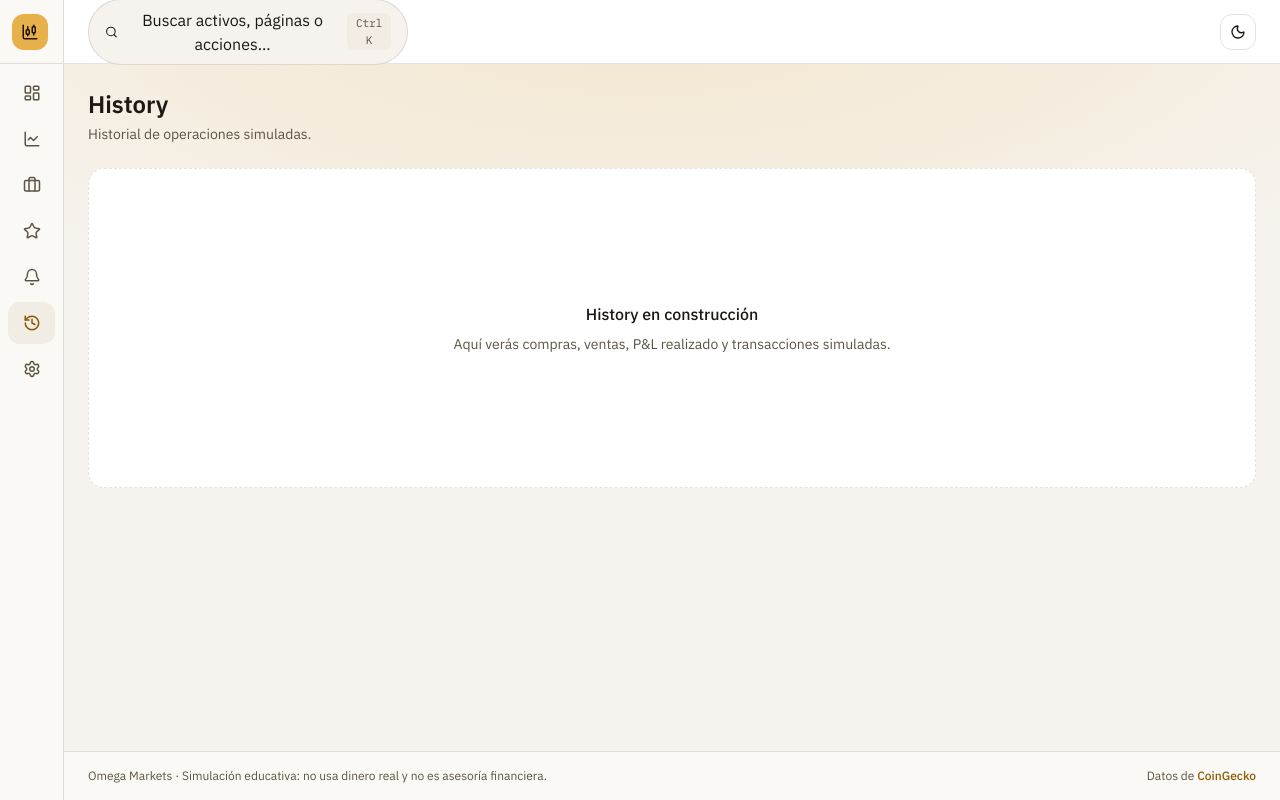
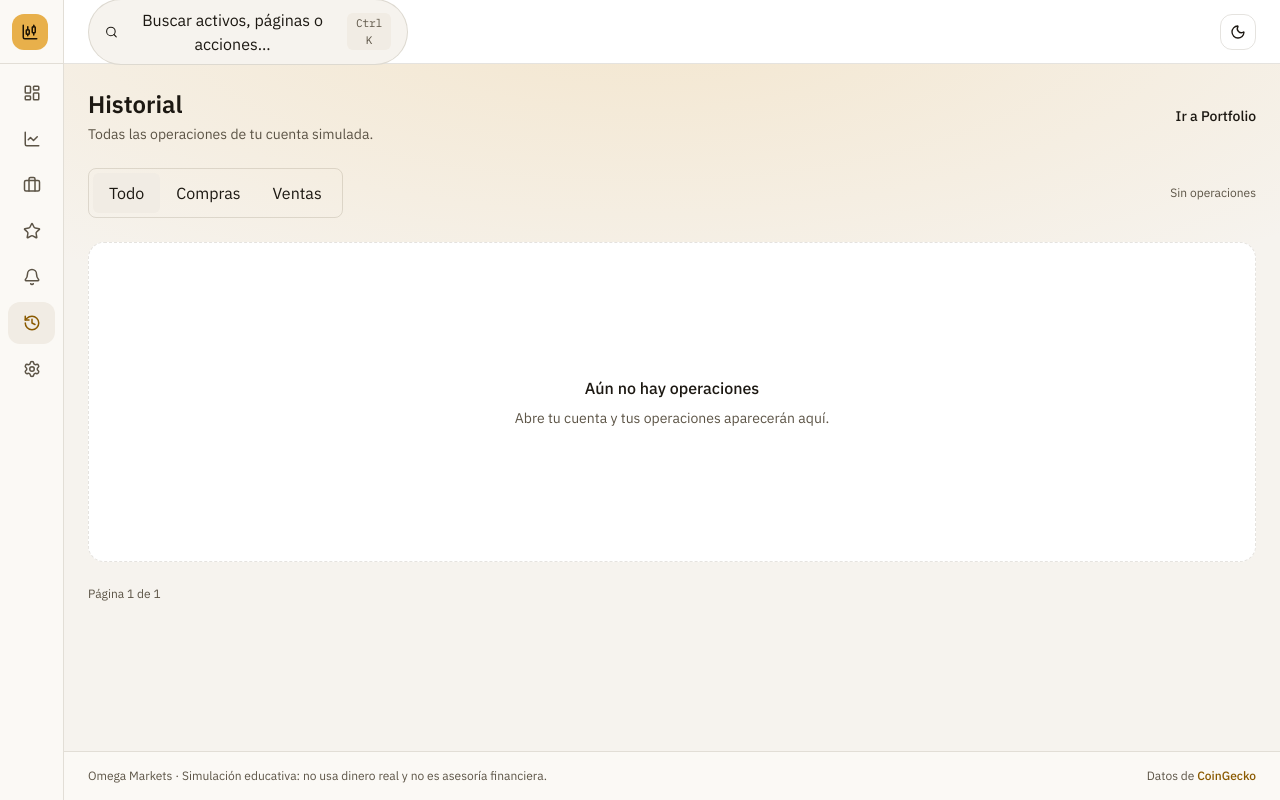
Before and after one commit to Joseph160997/Proyecto-Omega, a React (Vite) app in the folder web/: page /history in a window 1280 px wide. Both pictures are taken after a click on the button "Activar modo claro". Built offline with nearby package versions, Linux system fonts and the light colour scheme.

Commit message:
feat(history): add ledger transaction history

```diff
--- a/web/src/features/history/HistoryPage.tsx
+++ b/web/src/features/history/HistoryPage.tsx
@@ -1,15 +1,249 @@
+import { useState } from 'react'
+import { Link } from 'react-router-dom'
+
 import { EmptyState } from '@/components/feedback/EmptyState'
 import { PageHeader } from '@/components/layout/PageHeader'
+import { Button } from '@/components/ui/Button'
+import { Pagination } from '@/components/ui/Pagination'
+import { Panel } from '@/components/ui/Panel'
+import { useLedger } from '@/app/providers/LedgerProvider'
+import { describeLedgerRepositoryError } from '@/features/account/ledgerErrors'
+import { LedgerOperationError, useLedgerSnapshot } from '@/features/portfolio/ledgerQueries'
+import { formatMoney, formatUsdPrice } from '@/lib/format'
+import { paginate } from '@/lib/pagination'
+
+import type { LedgerEntry } from '@/domain/ledger/entries'
+import type { LedgerServices } from '@/app/container'
+
+const PAGE_SIZE = 20
+
+type HistoryFilter = 'all' | 'buy' | 'sell'
+
+const FILTERS: readonly { id: HistoryFilter; label: string }[] = [
+  { id: 'all', label: 'Todo' },
+  { id: 'buy', label: 'Compras' },
+  { id: 'sell', label: 'Ventas' },
+]
+
+function describeError(error: unknown): string {
+  return error instanceof LedgerOperationError
+    ? describeLedgerRepositoryError(error.repositoryError)
+    : 'No se pudo cargar el historial.'
+}
+
+function formatTimestamp(timestamp: number): string {
+  return new Intl.DateTimeFormat('es-MX', {
+    dateStyle: 'medium',
+    timeStyle: 'short',
+  }).format(timestamp)
+}
+
+function entryLabel(entry: LedgerEntry): string {
+  if (entry.kind === 'deposit') return 'Depósito inicial'
+
+  return entry.kind === 'buy' ? 'Compra' : 'Venta'
+}
+
+function entryAsset(entry: LedgerEntry): string {
+  return entry.kind === 'deposit' ? 'Efectivo USD' : entry.assetId
+}
 
 export function HistoryPage() {
+  const ledger = useLedger()
+
+  if (ledger.status === 'loading') {
+    return (
+      <section className="space-y-6">
+        <PageHeader title="Historial" description="Todas las operaciones de tu cuenta simulada." />
+        <p role="status" className="text-sm text-fg-muted">
+          Cargando historial…
+        </p>
+      </section>
+    )
+  }
+
+  if (ledger.status === 'error') {
+    return (
+      <section className="space-y-6">
+        <PageHeader title="Historial" description="Todas las operaciones de tu cuenta simulada." />
+        <EmptyState
+          title="No se pudo abrir el ledger"
+          description={describeLedgerRepositoryError(ledger.error)}
+        />
+        <Button onClick={ledger.retry}>Reintentar</Button>
+      </section>
+    )
+  }
+
+  return <HistoryContent services={ledger.services} />
+}
+
+function HistoryContent({ services }: { services: LedgerServices }) {
+  const snapshot = useLedgerSnapshot(services)
+  const [filter, setFilter] = useState<HistoryFilter>('all')
+  const [pageNumber, setPageNumber] = useState(1)
+
+  if (snapshot.isPending) {
+    return (
+      <section className="space-y-6">
+        <PageHeader title="Historial" description="Todas las operaciones de tu cuenta simulada." />
+        <p role="status" className="text-sm text-fg-muted">
+          Cargando historial…
+        </p>
+      </section>
+    )
+  }
+
+  if (!snapshot.data) {
+    return (
+      <section className="space-y-6">
+        <PageHeader title="Historial" description="Todas las operaciones de tu cuenta simulada." />
+        <EmptyState
+          title="No se pudo cargar el historial"
+          description={describeError(snapshot.error)}
+        />
+        <Button onClick={() => void snapshot.refetch()}>Reintentar</Button>
+      </section>
+    )
+  }
+
+  const filteredEntries = snapshot.data.entries
+    .map((entry, index) => ({ entry, index }))
+    .filter(({ entry }) => filter === 'all' || entry.kind === filter)
+    .sort((left, right) => right.entry.createdAt - left.entry.createdAt || right.index - left.index)
+    .map(({ entry }) => entry)
+  const page = paginate(filteredEntries, pageNumber, PAGE_SIZE)
+
+  function selectFilter(nextFilter: HistoryFilter) {
+    setFilter(nextFilter)
+    setPageNumber(1)
+  }
+
   return (
     <section className="space-y-6">
-      <PageHeader title="History" description="Historial de operaciones simuladas." />
+      <PageHeader
+        title="Historial"
+        description="Todas las operaciones de tu cuenta simulada."
+        actions={
+          <Link to="/portfolio" className="text-sm font-medium text-accent-fg hover:underline">
+            Ir a Portfolio
+          </Link>
+        }
+      />
 
-      <EmptyState
-        title="History en construcción"
-        description="Aquí verás compras, ventas, P&L realizado y transacciones simuladas."
-      />
+      {snapshot.isFetching ? (
+        <p role="status" className="text-sm text-fg-muted">
+          Actualizando historial…
+        </p>
+      ) : null}
+      {snapshot.isRefetchError ? (
+        <p role="alert" className="text-sm text-warning">
+          {describeError(snapshot.error)} Se muestran los últimos datos disponibles.
+        </p>
+      ) : null}
+
+      <div className="flex flex-wrap items-center justify-between gap-3">
+        <div
+          className="inline-flex rounded-lg border border-line p-1"
+          role="group"
+          aria-label="Filtrar historial"
+        >
+          {FILTERS.map((item) => (
+            <button
+              key={item.id}
+              type="button"
+              aria-pressed={filter === item.id}
+              onClick={() => selectFilter(item.id)}
+              className={`rounded-md px-4 py-2 text-sm font-medium ${filter === item.id ? 'bg-raised text-fg' : 'text-fg-muted hover:text-fg'}`}
+            >
+              {item.label}
+            </button>
+          ))}
+        </div>
+        <p role="status" className="text-xs text-fg-muted">
+          {page.totalItems === 0
+            ? 'Sin operaciones'
+            : `Mostrando ${page.from}–${page.to} de ${page.totalItems} operaciones`}
+        </p>
+      </div>
+
+      {page.totalItems === 0 ? (
+        <EmptyState
+          title={
+            filter === 'all'
+              ? 'Aún no hay operaciones'
+              : `Aún no hay ${filter === 'buy' ? 'compras' : 'ventas'}`
+          }
+          description={
+            filter === 'all'
+              ? 'Abre tu cuenta y tus operaciones aparecerán aquí.'
+              : 'Cuando registres una operación de este tipo, aparecerá aquí.'
+          }
+        />
+      ) : (
+        <Panel padding="none" className="overflow-x-auto">
+          <table className="w-full min-w-208 text-sm">
+            <caption className="sr-only">Depósitos, compras y ventas de la cuenta simulada</caption>
+            <thead className="border-b border-line text-left text-xs text-fg-muted">
+              <tr>
+                <th scope="col" className="px-4 py-3">
+                  Fecha
+                </th>
+                <th scope="col" className="px-4 py-3">
+                  Tipo
+                </th>
+                <th scope="col" className="px-4 py-3">
+                  Activo
+                </th>
+                <th scope="col" className="px-4 py-3 text-right">
+                  Cantidad
+                </th>
+                <th scope="col" className="px-4 py-3 text-right">
+                  Precio
+                </th>
+                <th scope="col" className="px-4 py-3 text-right">
+                  Comisión
+                </th>
+                <th scope="col" className="px-4 py-3 text-right">
+                  Total
+                </th>
+              </tr>
+            </thead>
+            <tbody className="divide-y divide-line">
+              {page.items.map((entry) => (
+                <tr key={entry.id}>
+                  <td className="whitespace-nowrap px-4 py-3 text-fg-muted">
+                    {formatTimestamp(entry.createdAt)}
+                  </td>
+                  <th scope="row" className="px-4 py-3 text-left font-medium">
+                    {entryLabel(entry)}
+                  </th>
+                  <td className="px-4 py-3">{entryAsset(entry)}</td>
+                  <td className="px-4 py-3 text-right font-mono">
+                    {entry.kind === 'deposit' ? '—' : entry.quantity.toString()}
+                  </td>
+                  <td className="px-4 py-3 text-right font-mono">
+                    {entry.kind === 'deposit' ? '—' : formatUsdPrice(entry.price)}
+                  </td>
+                  <td className="px-4 py-3 text-right font-mono">
+                    {entry.kind === 'deposit' ? '—' : formatMoney(entry.fee)}
+                  </td>
+                  <td className="px-4 py-3 text-right font-mono">
+                    {formatMoney(entry.kind === 'deposit' ? entry.amount : entry.total)}
+                  </td>
+                </tr>
+              ))}
+            </tbody>
+          </table>
+        </Panel>
+      )}
+
+      <div className="flex flex-wrap items-center justify-between gap-3">
+        <span className="text-xs text-fg-muted">
+          Página {page.page} de {page.totalPages}
+        </span>
+        <Pagination page={page.page} totalPages={page.totalPages} onPageChange={setPageNumber} />
+      </div>
     </section>
   )
 }
```
Also changed, not shown: 1 other file (tests, documents, lock files or other folders).
